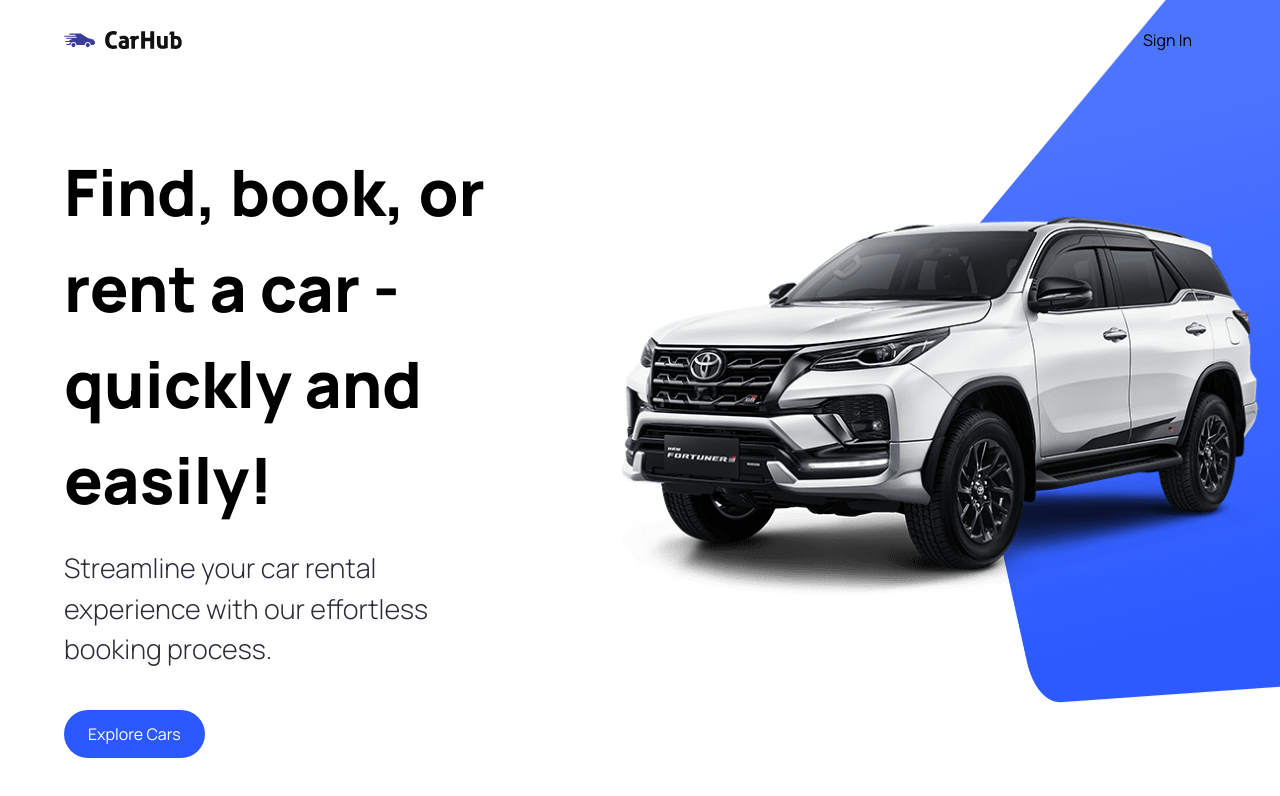
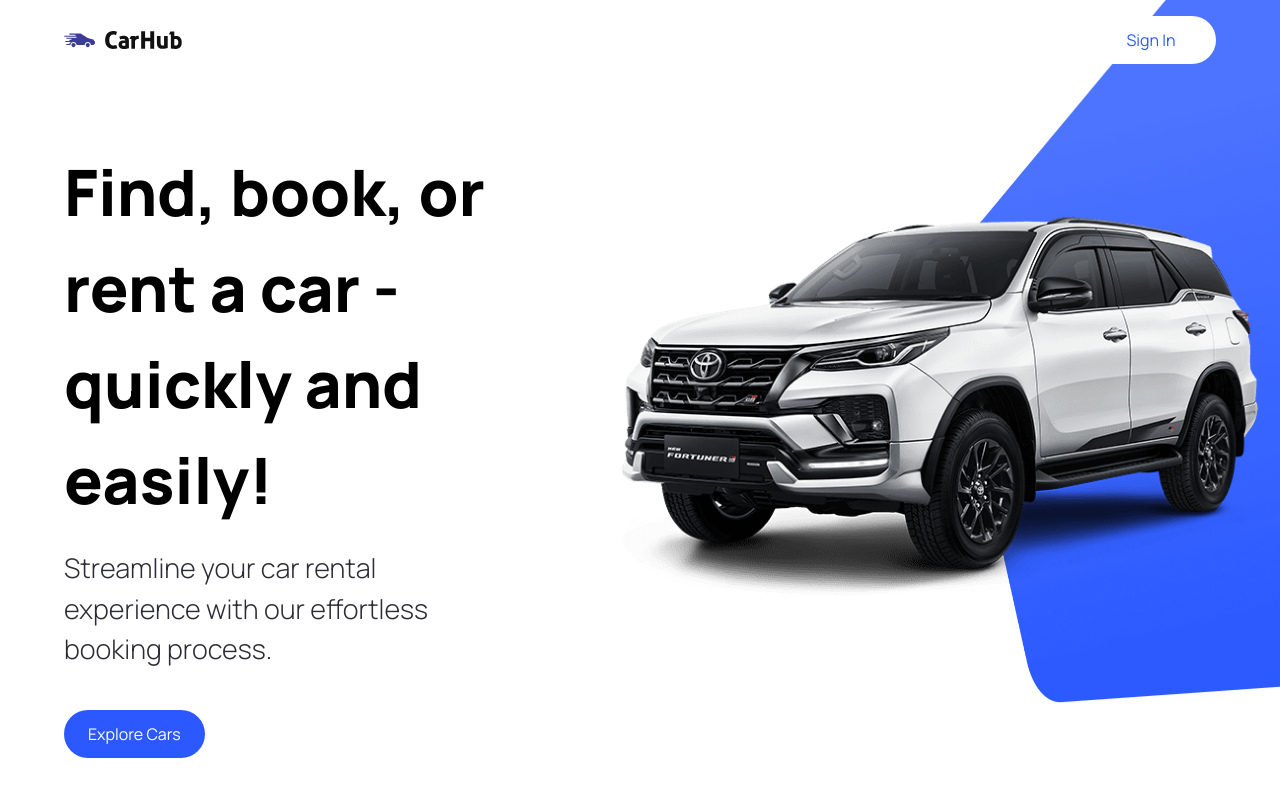
Before and after one commit to nzkks/car-showcase-nextjs, a Next.js app: page / in a window 1280 px wide. Shown: the top 796 px of the page. Built offline with nearby package versions, Linux system fonts and the light colour scheme.

Commit message:
Navbar - Sign In button: Add missing styles

```diff
--- a/app/layout.tsx
+++ b/app/layout.tsx
@@ -8,7 +8,7 @@
 
 export const metadata = {
   title: 'Car hub',
-  description: 'Disover the best cars in the world.',
+  description: 'Discover the best cars in the world.',
 }
 
 export default function RootLayout({
--- a/components/Navbar.tsx
+++ b/components/Navbar.tsx
@@ -10,7 +10,7 @@
           <Image src="/logo.svg" alt="Car Hub logo" width={118} height={18} className='object-contain' />
         </Link>
 
-        <CustomButton title='Sign In' />
+        <CustomButton title='Sign In' containerStyles='text-primary-blue rounded-full bg-white min-w-[130px]' />
       </nav>
     </header>
   )
```
